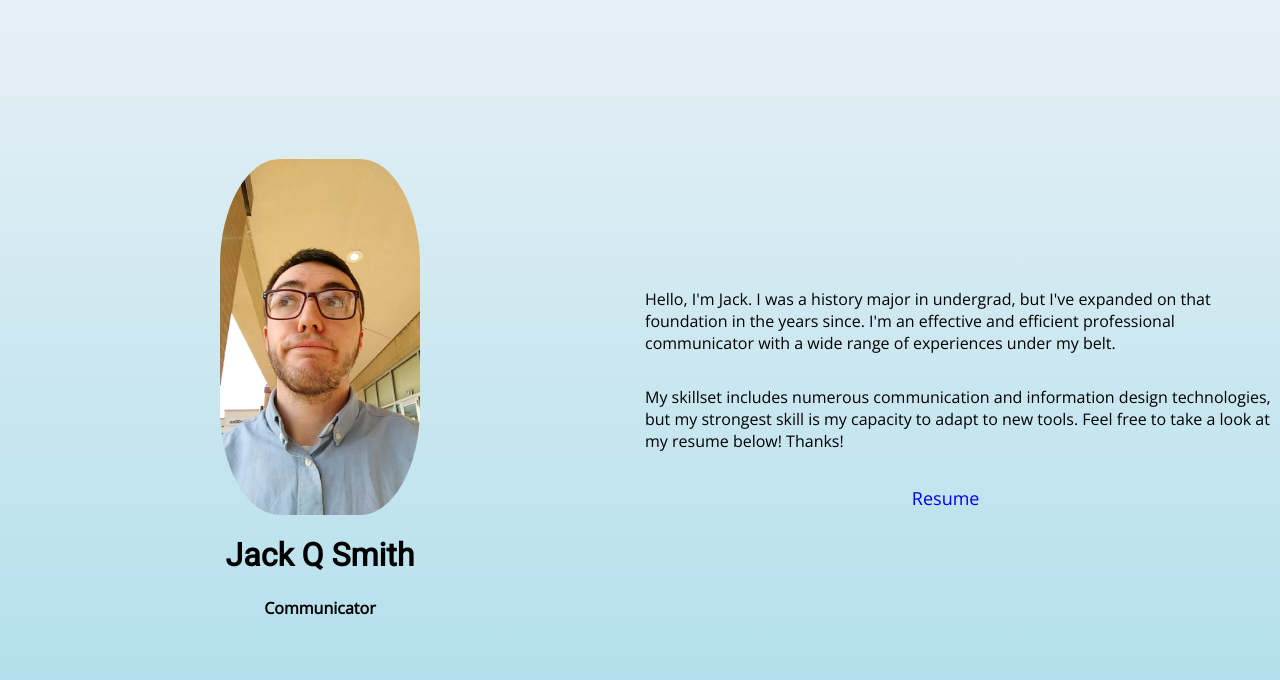
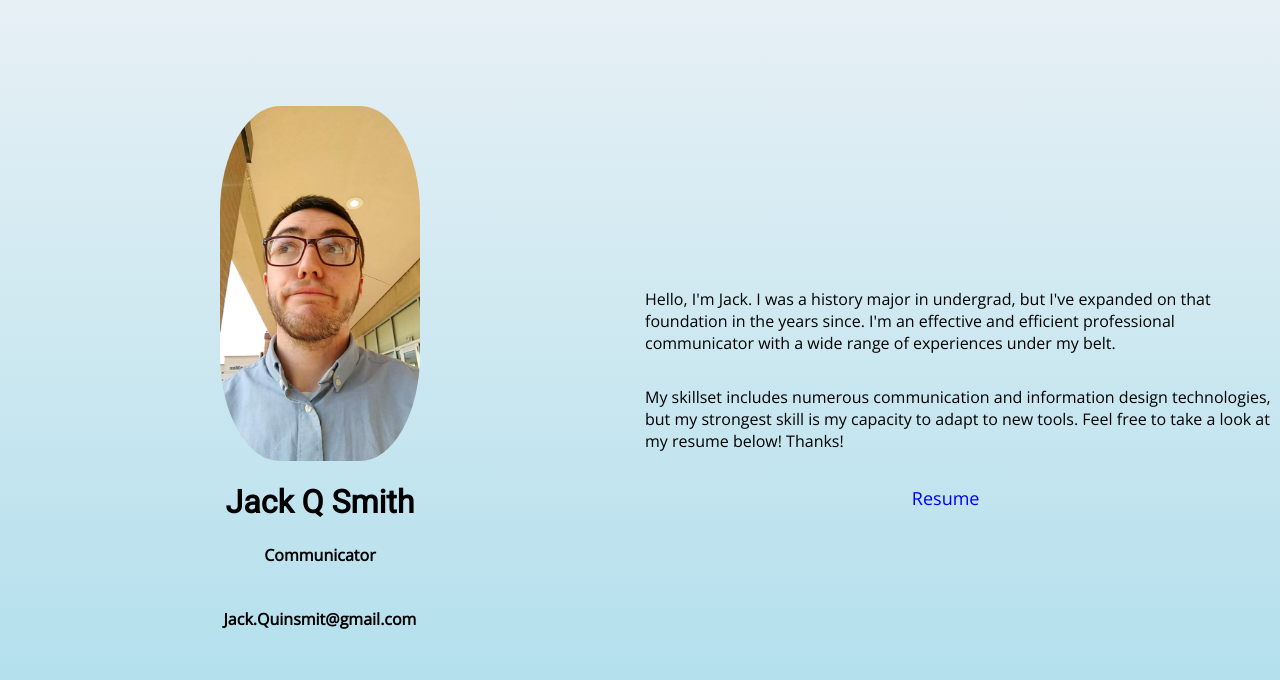
Before and after one commit to Jackqs7/JQPersonalSite, a plain HTML site: page index.html in a window 1280 px wide. Drawn offline with nearby package versions, Linux system fonts and the light colour scheme.

Commit message:
Update index.html

```diff
--- a/index.html
+++ b/index.html
@@ -14,6 +14,7 @@
 			<img class="picture" src="Images\31161.jpeg" width=200 />
 			<h1 class="name">Jack Q Smith</h1>
 			<h4 class="subtitle">Communicator</h4>
+			<h4 class="contact">Jack.Quinsmit@gmail.com<h4>
 		</div>
 		<div class="right">
 			<p class="bio">
```
